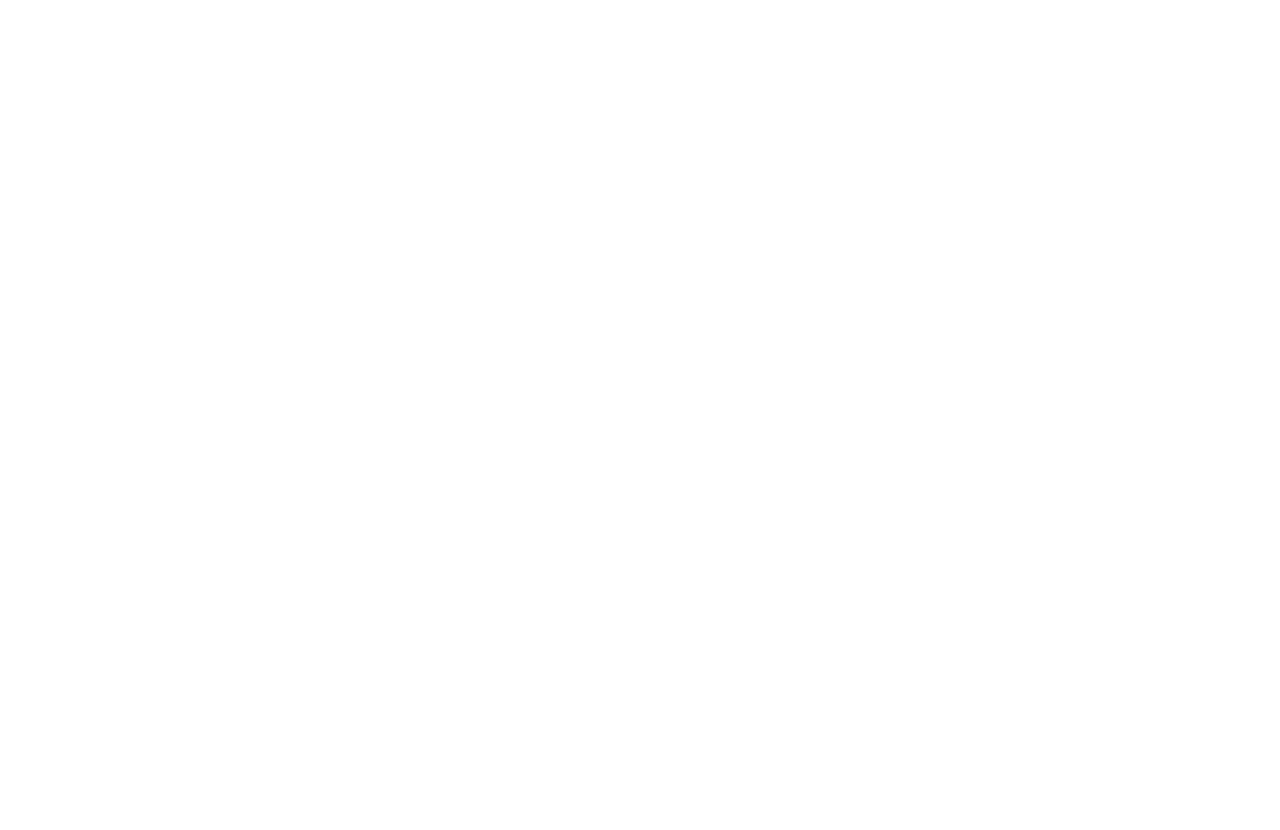
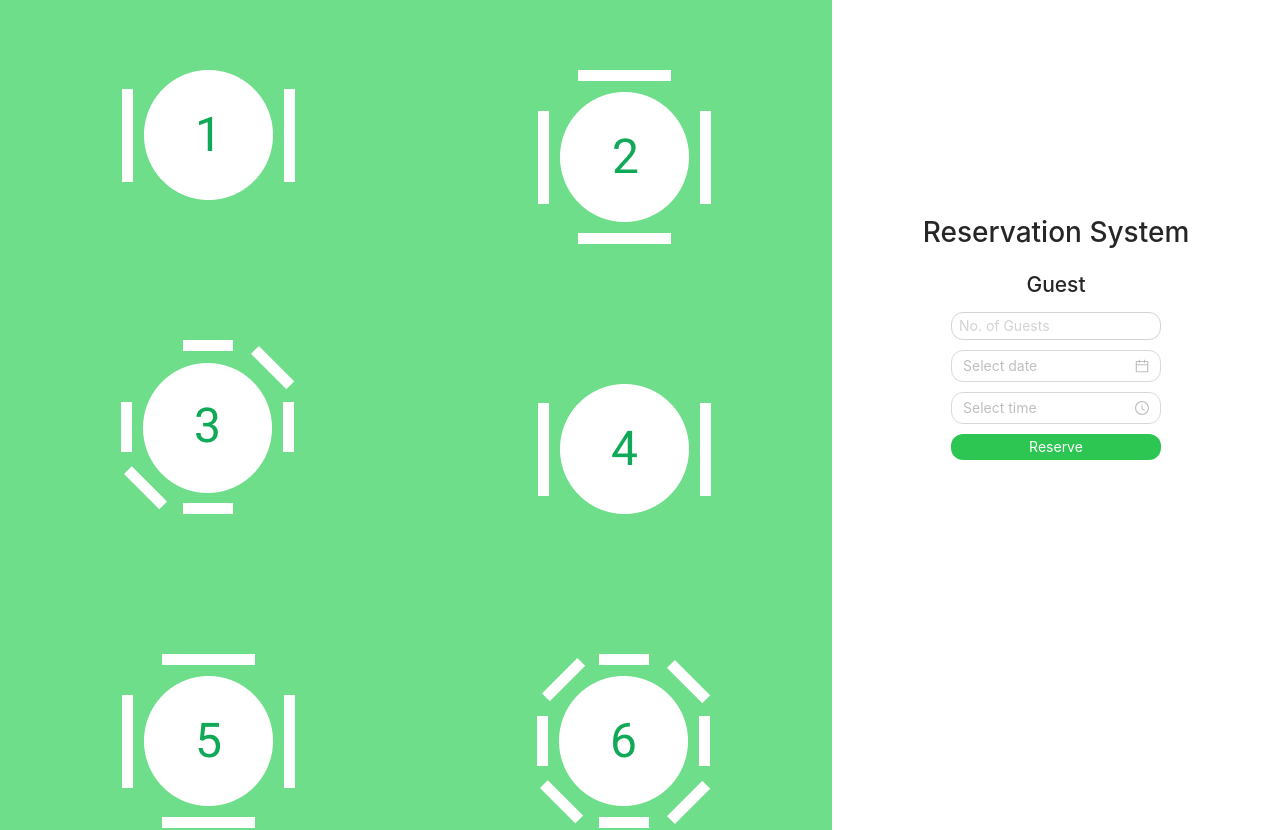
Before and after one commit to Kur0Leo/COSC4351, a React (Create React App) app in the folder frontend/: page /registereduserreserve in a window 1280 px wide. Before the commit this address had no page. Shown: the top 830 px of the page. Before the commit the page ends 800 px from the top, so only its background shows below. Built offline with nearby package versions, Linux system fonts and the light colour scheme.

Commit message:
Added tables to registered user

```diff
--- a/frontend/src/App.js
+++ b/frontend/src/App.js
@@ -5,6 +5,7 @@
 import Signup from "./components/Signup/Signup";
 import Guest from "./components/Reserve/Guest";
 import RegisteredUserInfo from './components/Reserve/RegisteredUserInfo';
+import RegisteredUserReserve from './components/Reserve/RegisteredUserReserve';
 
 function App() {
   return (
@@ -14,6 +15,7 @@
       <Route path="/signup" element={ <Signup />} />
       <Route path="/guest" element={ <Guest />} />
       <Route path="/registereduserinfo" element={<RegisteredUserInfo/>}/>
+      <Route path="/registereduserreserve" element={<RegisteredUserReserve/>}/>
       </Routes>
     </Router>
 
--- a/frontend/src/components/Reserve/RegisteredUserReserve.js
+++ b/frontend/src/components/Reserve/RegisteredUserReserve.js
@@ -0,0 +1,34 @@
+import React, {useState} from 'react';
+import {DatePicker, TimePicker } from 'antd';
+import './RegisteredUser.scss';
+import Tablespic from './Tablespic';
+
+function RegisteredUserReserve(){
+    const [value, onChange] = useState(new Date());
+    return(
+        <div className="container" >
+            <div className="float-child leftside" >
+                <Tablespic/>
+            </div>
+            <div className="content">
+                <div className="user">
+                    <h1>Reservation System</h1>
+                    <h2>Guest</h2>
+                    <input style={{marginBottom: "10px"}} type="number" placeholder="No. of Guests" min="1" max="14"/><br/>
+
+                    <DatePicker
+                    style={{marginBottom: "10px", width:"15em", borderRadius: "12px"}}
+                    onChange={onChange}
+                    // value={value}
+                    />
+                    <br/>
+                    <TimePicker use12Hours format="h:mm a" minuteStep={15} onChange={onChange} style={{marginBottom: "10px", width:"15em", borderRadius: "12px"}}/>
+                    <br/>
+                    <button className="greenbut">Reserve</button>
+                </div>
+            </div>
+        </div>
+    );
+}
+
+export default RegisteredUserReserve;
```
